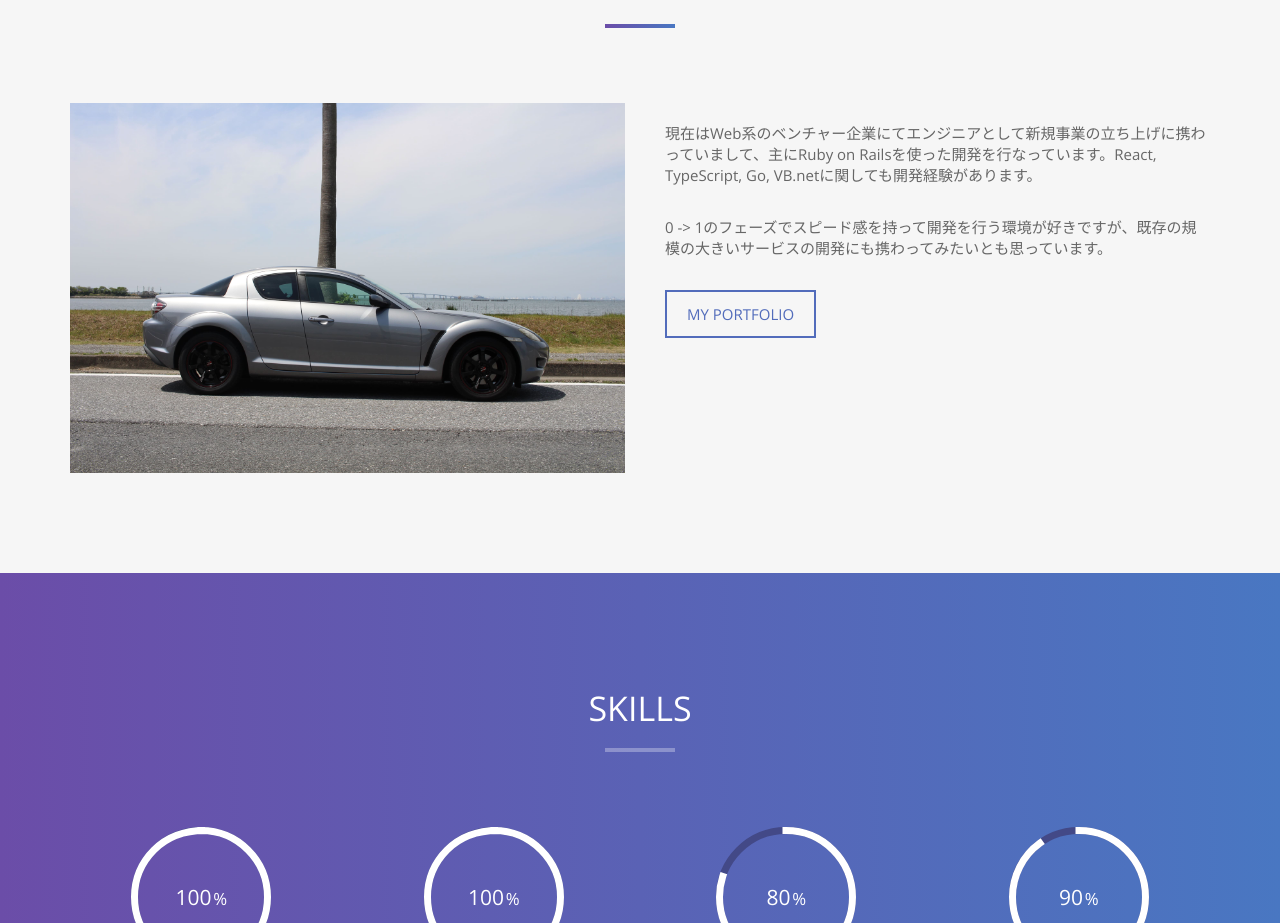
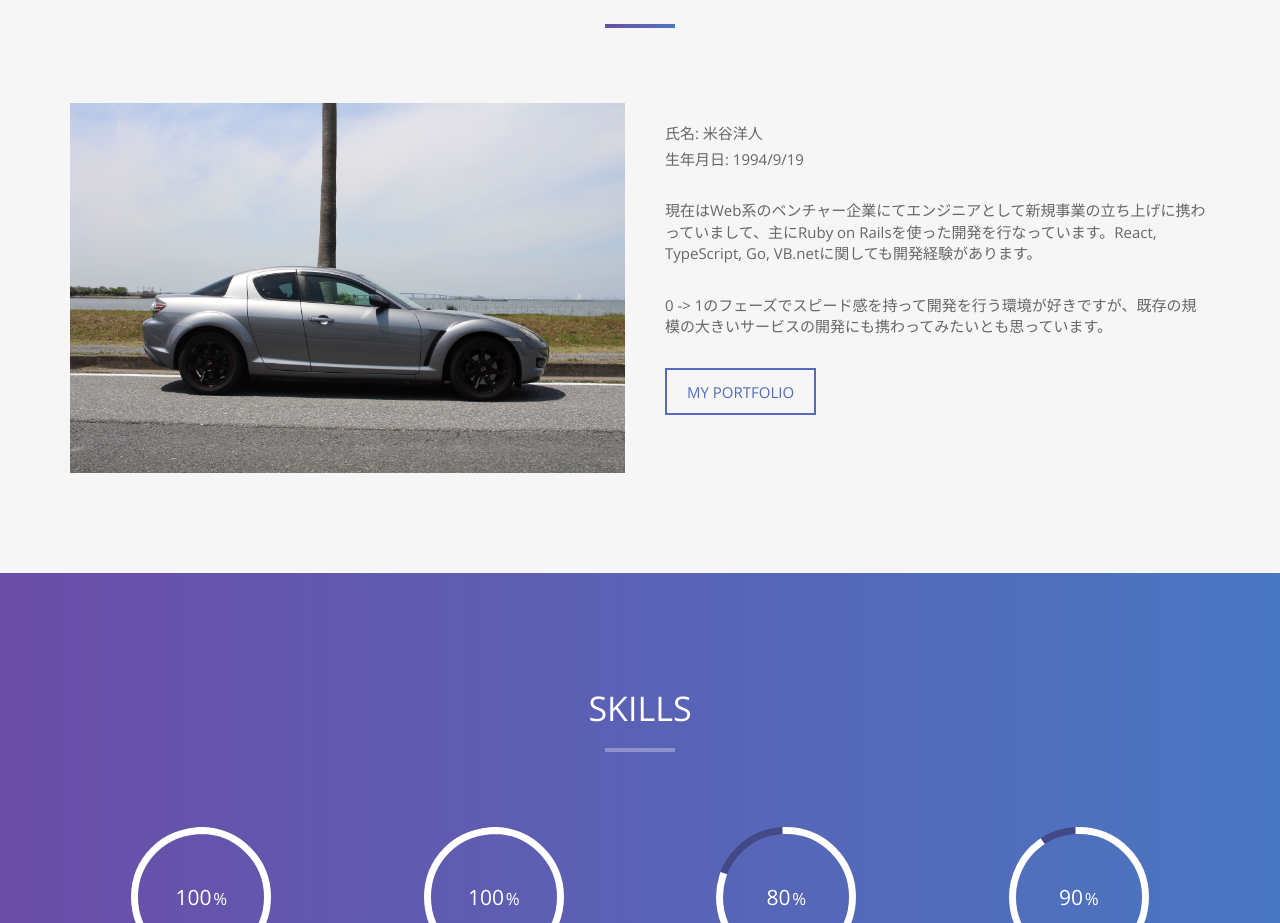
Before and after one commit to Sibakeny/abount.io, a plain HTML site: page index.html in a window 1280 px wide. Shown: the part 946-1869 px from the top of the page. Drawn offline with nearby package versions, Linux system fonts and the light colour scheme.

Commit message:
fix about

```diff
--- a/index.html
+++ b/index.html
@@ -85,6 +85,8 @@
       <div class="col-xs-12 col-md-6"> <img src="img/rx8.JPG" class="img-responsive" alt=""> </div>
       <div class="col-xs-12 col-md-6">
         <div class="about-text">
+          <p style="margin-bottom: 5px;">氏名: 米谷洋人</p>
+          <p style="margin-top: 5px;">生年月日: 1994/9/19</p>
           <p>現在はWeb系のベンチャー企業にてエンジニアとして新規事業の立ち上げに携わっていまして、主にRuby on Railsを使った開発を行なっています。React, TypeScript, Go, VB.netに関しても開発経験があります。</p>
           <p>0 -> 1のフェーズでスピード感を持って開発を行う環境が好きですが、既存の規模の大きいサービスの開発にも携わってみたいとも思っています。</p>
           <a href="#portfolio" class="btn btn-primary btn-lg page-scroll">My Portfolio</a> </div>
```
